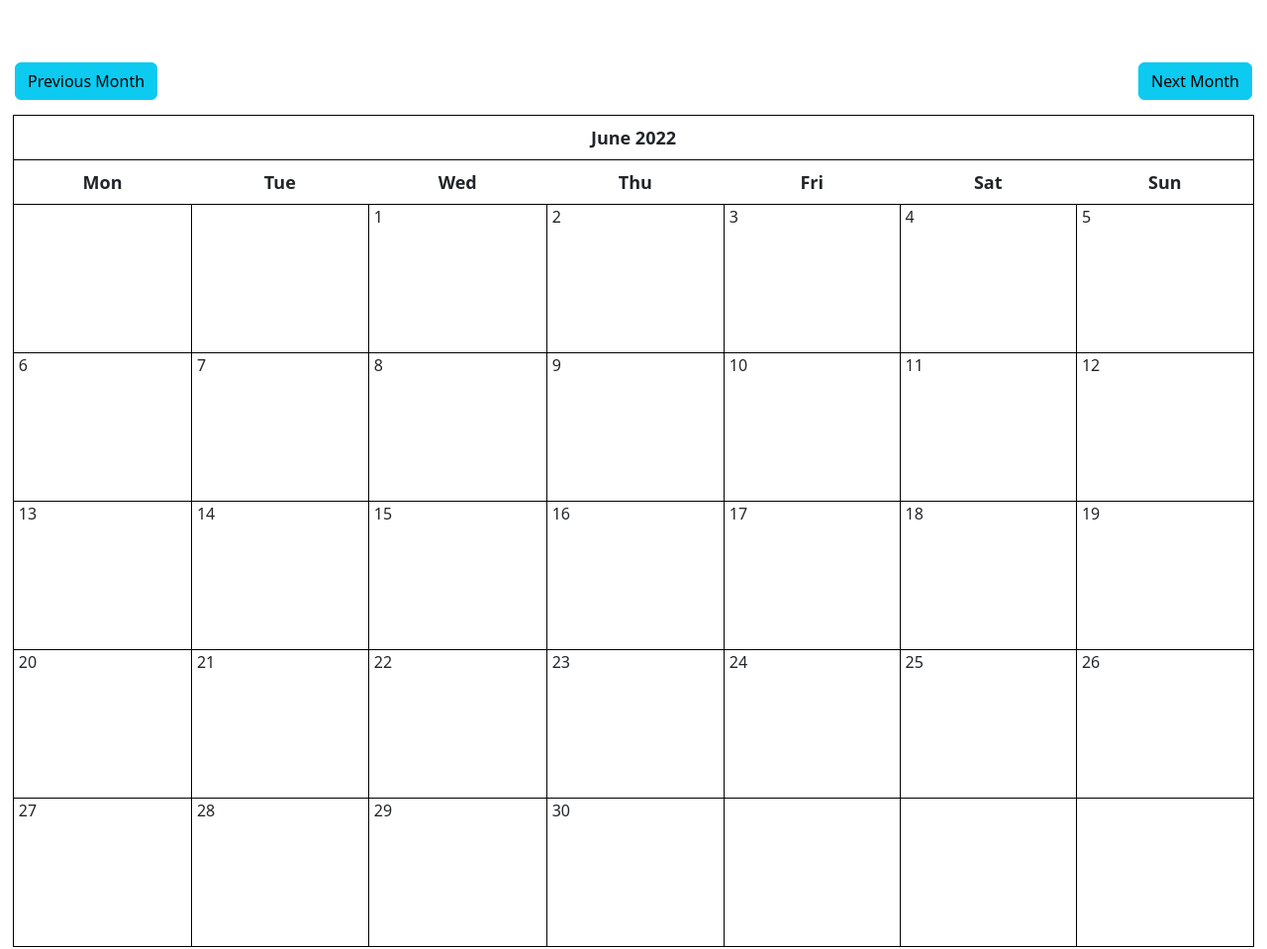
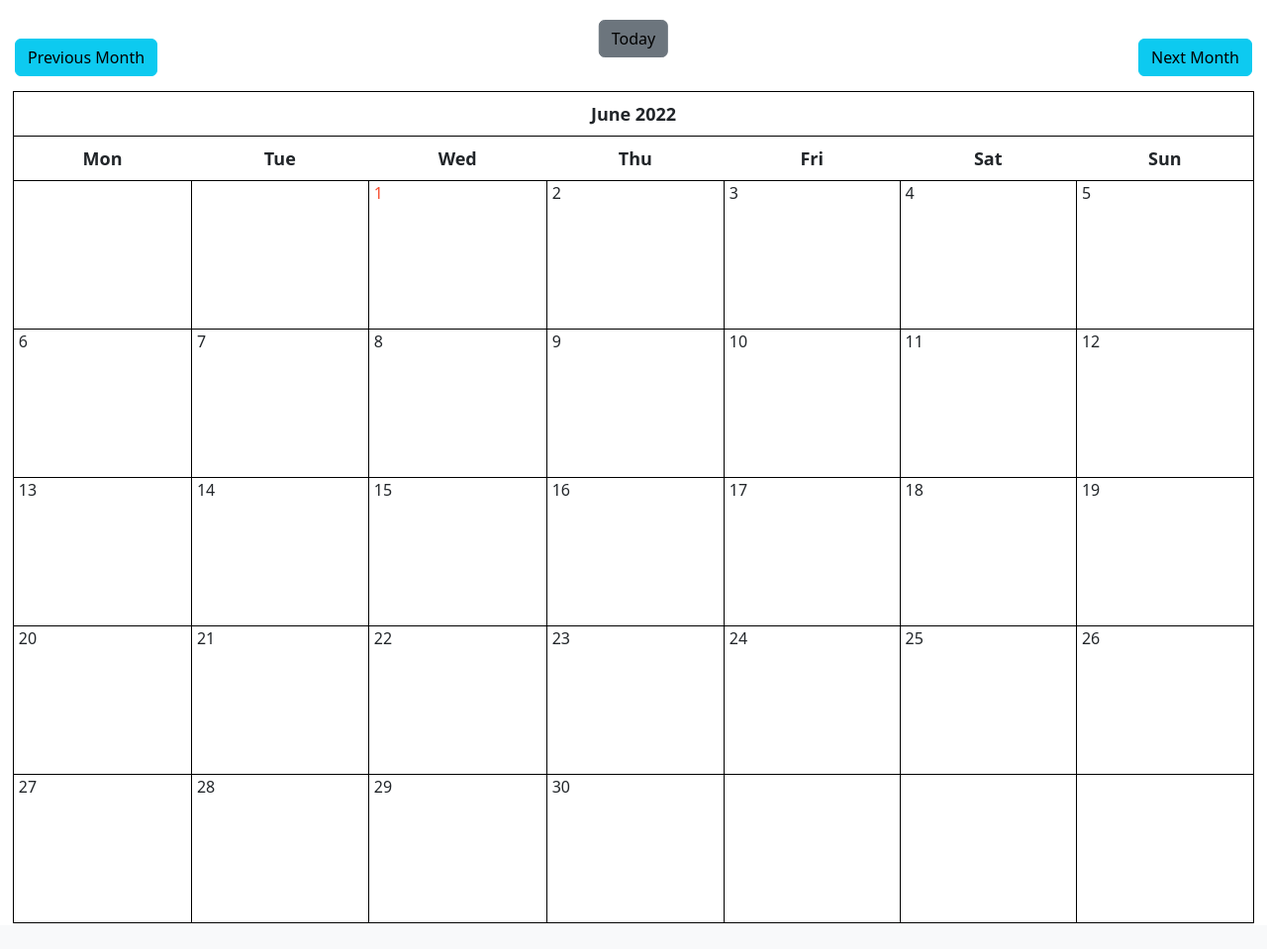
Before and after one commit to 19network42/badger, a Django app: page /calendar/ in a window 1280 px wide. Shown: the part 56-1015 px from the top of the page at 99% size. After the commit the page ends 989 px from the top, so only its background shows below. Run offline with Django 4.2, Linux system fonts and the light colour scheme; data that the repository does not hold is empty; parts of the project's set-up code (start-up, migrations or seed data) failed here and were passed over.

Commit message:
added today button and a different display for the current day

```diff
--- a/webapp/pages/utils.py
+++ b/webapp/pages/utils.py
@@ -12,11 +12,14 @@ class Calendar(HTMLCalendar):
 	# formats a day as a td
 	# filter events by day
 	def formatday(self, day, events):
+		today = datetime.now()
 		events_per_day = events.filter(date__day=day)
 		d = ''
 		for event in events_per_day:
 			d += f'<li> {event.get_html_url} </li>'
 		if day != 0:
+			if today.day == day:
+				return f"<td><span class='today'>{day}</span><ul> {d} </ul></td>"
 			return f"<td><span class='date'>{day}</span><ul> {d} </ul></td>"
 		return "<td></td>"
 
--- a/webapp/template/calendar.html
+++ b/webapp/template/calendar.html
@@ -29,6 +29,11 @@
 	font-size: 16px;
   }
 
+  .today {
+	  font-size: 16px;
+	  color: #f74d2f;
+  }
+
   ul {
 	height: 100%;
 	padding: 0px 5px 0px 20px;
@@ -41,27 +46,35 @@
 	float: left;
   }
 
-.right {
+  .right {
 	float: right;
   }
 
-.btn {
+  .center {
+	position: relative;
+	top: 0%;
+	left: 35%;
+	translate: middle;
+  }
+
+  .btn {
 	outline: none;
 	color: black;
 	background-color: transparent;
 	box-shadow: 0 0 0 0;
   }
 
-.clearfix {
+  .clearfix {
 	margin: 15px;
   }
 </style>
 
 {% extends 'base.html' %}
 {% block content %}
-<br/><br/>
+<br/>
 <div class="clearfix">
 	<a class="btn btn-info left" href="{% url 'pages:calendar' %}?{{ prev_month }}"> Previous Month </a>
+	<a class="position-absolute top-10 start-50 translate-middle btn btn-secondary" href="{% url 'pages:calendar' %}"> Today </a>
 	<a class="btn btn-info right" href="{% url 'pages:calendar' %}?{{ next_month }}"> Next Month </a>
 </div>
 <center>
```
